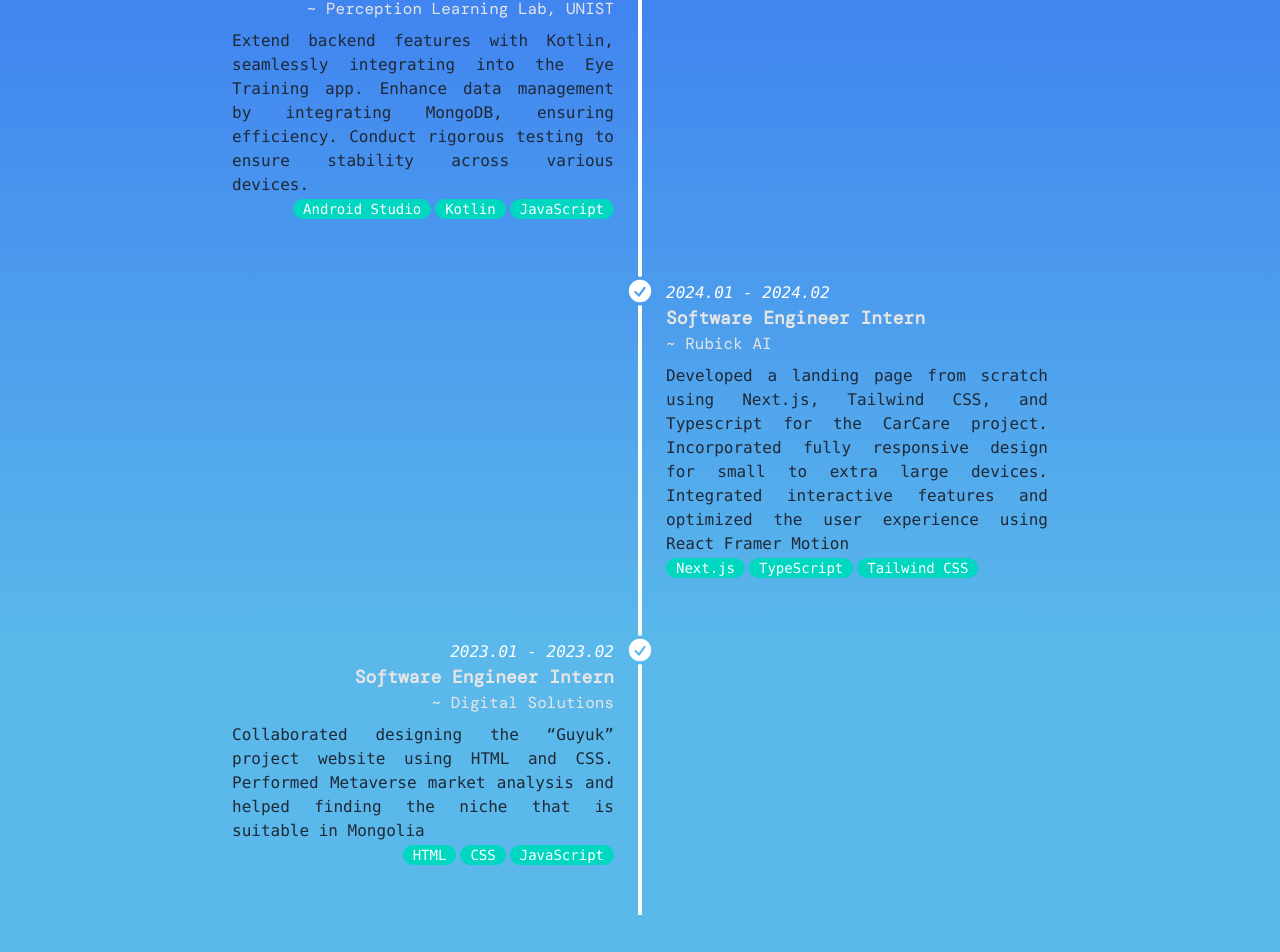
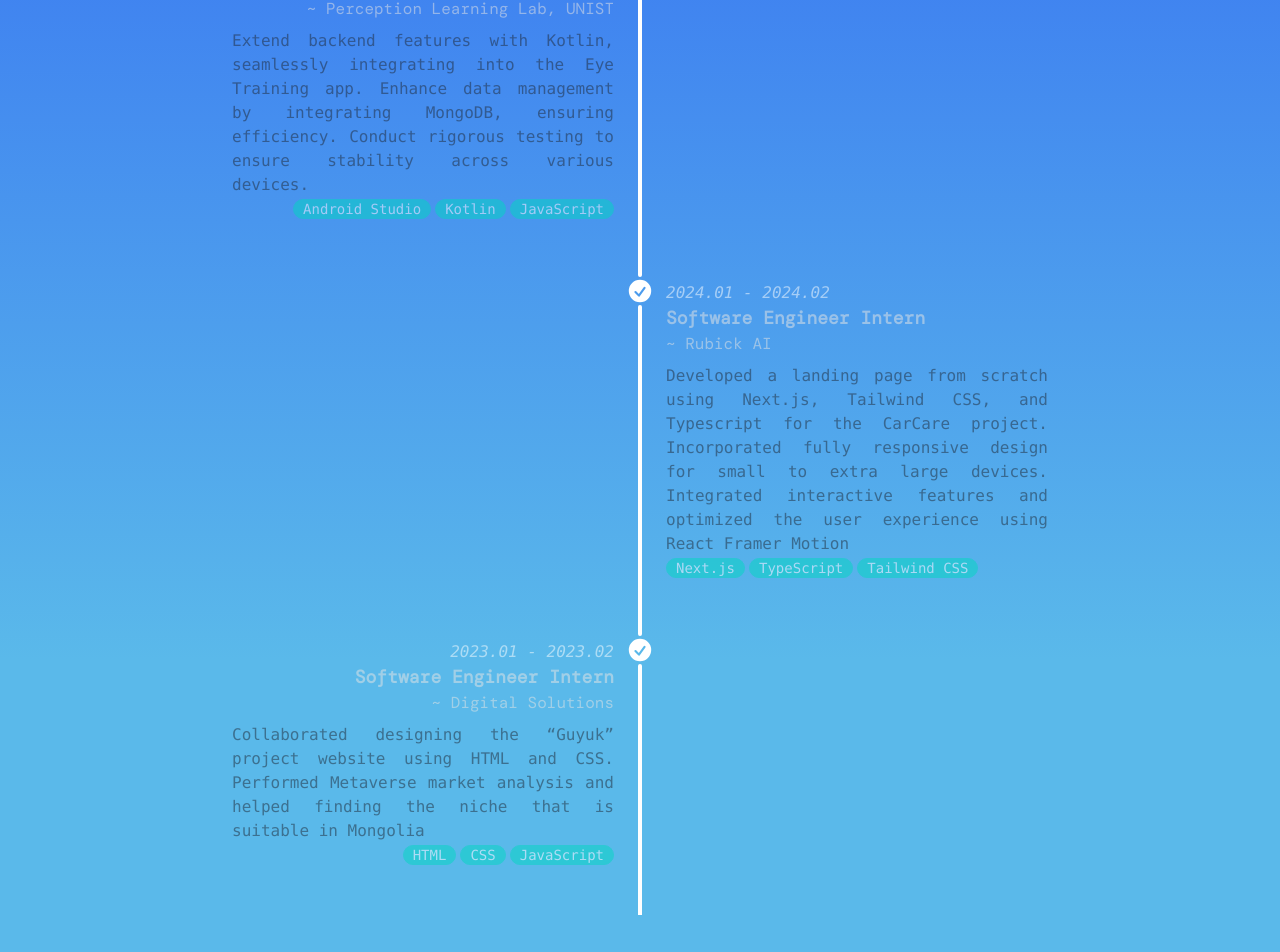
Before and after one commit to bbadraa99/portfolio, a Next.js app: page / in a window 1280 px wide. Shown: the part 1662-2614 px from the top of the page. Built offline with nearby package versions, Linux system fonts and the light colour scheme.

Commit message:
Fixed some error in the experiences section

```diff
--- a/components/Experiences.tsx
+++ b/components/Experiences.tsx
@@ -5,7 +5,7 @@ import Link from 'next/link';
 
 const Experiences = () => {
 
-  const [hoveredExperience, setHoveredExperience] = useState(null);
+  const [hoveredExperience, setHoveredExperience] = useState('empty');
 
   return (
     <div id="experiences" className=' w-full xl:w-3/4 2xl:w-[1200px] mx-auto py-20'>
@@ -16,9 +16,9 @@ const Experiences = () => {
           <div className="timeline-middle">
             <svg xmlns="http://www.w3.org/2000/svg" viewBox="0 0 20 20" fill="white" className="h-7 w-7"><path fillRule="evenodd" d="M10 18a8 8 0 100-16 8 8 0 000 16zm3.857-9.809a.75.75 0 00-1.214-.882l-3.483 4.79-1.88-1.88a.75.75 0 10-1.06 1.061l2.5 2.5a.75.75 0 001.137-.089l4-5.5z" clipRule="evenodd" /></svg>
           </div>
-          <Link href="https://pal.unist.ac.kr/" target='_blank' className={`timeline-start md:text-end mb-10 p-2 cursor-pointer font-mono ${hoveredExperience !== 1 && hoveredExperience !== null ? 'opacity-50' : ''} ${hoveredExperience === 1  ? 'bg-stone-200 bg-opacity-20 rounded-md' : ''}`}
-            onMouseEnter={() => setHoveredExperience(1)}
-            onMouseLeave={() => setHoveredExperience(null)}>
+          <Link href="https://pal.unist.ac.kr/" target='_blank' className={`timeline-start md:text-end mb-10 p-2 cursor-pointer font-mono ${hoveredExperience !== '1' && hoveredExperience !== null ? 'opacity-50' : ''} ${hoveredExperience === '1'  ? 'bg-stone-200 bg-opacity-20 rounded-md' : ''}`}
+            onMouseEnter={() => setHoveredExperience('1')}
+            onMouseLeave={() => setHoveredExperience('empty')}>
             <time className="font-mono italic text-white">2024.03 - Present</time>
             <div className="bold-18 text-stone-200 font-dmono">Android Studio Developer</div>
             <h3 className='regular-16 text-stone-200 font-dmono pb-2'>~ Perception Learning Lab, UNIST</h3>
@@ -37,9 +37,9 @@ const Experiences = () => {
           <div className="timeline-middle">
             <svg xmlns="http://www.w3.org/2000/svg" viewBox="0 0 20 20" fill="white" className="h-7 w-7"><path fillRule="evenodd" d="M10 18a8 8 0 100-16 8 8 0 000 16zm3.857-9.809a.75.75 0 00-1.214-.882l-3.483 4.79-1.88-1.88a.75.75 0 10-1.06 1.061l2.5 2.5a.75.75 0 001.137-.089l4-5.5z" clipRule="evenodd" /></svg>
           </div>
-          <Link href="https://www.carcare.mn/" target='_blank' className={`timeline-end mb-10 p-2 cursor-pointer font-mono ${hoveredExperience !== 2 && hoveredExperience !== null ? 'opacity-50' : ''} ${hoveredExperience === 2  ? 'bg-stone-200 bg-opacity-20 rounded-md' : ''}`}
-            onMouseEnter={() => setHoveredExperience(2)}
-            onMouseLeave={() => setHoveredExperience(null)} >
+          <Link href="https://www.carcare.mn/" target='_blank' className={`timeline-end mb-10 p-2 cursor-pointer font-mono ${hoveredExperience !== '2' && hoveredExperience !== null ? 'opacity-50' : ''} ${hoveredExperience === '2' ? 'bg-stone-200 bg-opacity-20 rounded-md' : ''}`}
+            onMouseEnter={() => setHoveredExperience('2')}
+            onMouseLeave={() => setHoveredExperience('empty')} >
             <time className="font-mono italic text-white">2024.01 - 2024.02</time>
             <div className="bold-18 text-stone-200 font-dmono">Software Engineer Intern</div>
             <h3 className='regular-16 text-stone-200 font-dmono pb-2'>~ Rubick AI</h3>
@@ -57,9 +57,9 @@ const Experiences = () => {
           <div className="timeline-middle">
             <svg xmlns="http://www.w3.org/2000/svg" viewBox="0 0 20 20" fill="white" className="h-7 w-7"><path fillRule="evenodd" d="M10 18a8 8 0 100-16 8 8 0 000 16zm3.857-9.809a.75.75 0 00-1.214-.882l-3.483 4.79-1.88-1.88a.75.75 0 10-1.06 1.061l2.5 2.5a.75.75 0 001.137-.089l4-5.5z" clipRule="evenodd" /></svg>
           </div>
-          <Link href="https://digitalsolutions.mn/#slide01" target='_blank' className={`timeline-start md:text-end mb-10 p-2 cursor-pointer font-mono ${hoveredExperience !== 3 && hoveredExperience !== null ? 'opacity-50' : ''} ${hoveredExperience === 3  ? 'bg-stone-200 bg-opacity-20 rounded-md' : ''}`}
-            onMouseEnter={() => setHoveredExperience(3)}
-            onMouseLeave={() => setHoveredExperience(null)}>
+          <Link href="https://digitalsolutions.mn/#slide01" target='_blank' className={`timeline-start md:text-end mb-10 p-2 cursor-pointer font-mono ${hoveredExperience !== '3' && hoveredExperience !== null ? 'opacity-50' : ''} ${hoveredExperience === '3'  ? 'bg-stone-200 bg-opacity-20 rounded-md' : ''}`}
+            onMouseEnter={() => setHoveredExperience('3')}
+            onMouseLeave={() => setHoveredExperience('empty')}>
             <time className="font-mono italic text-white">2023.01 - 2023.02</time>
             <div className="bold-18 text-stone-200 font-dmono">Software Engineer Intern</div>
             <h3 className='regular-16 text-stone-200 font-dmono pb-2'>~ Digital Solutions</h3>
```
